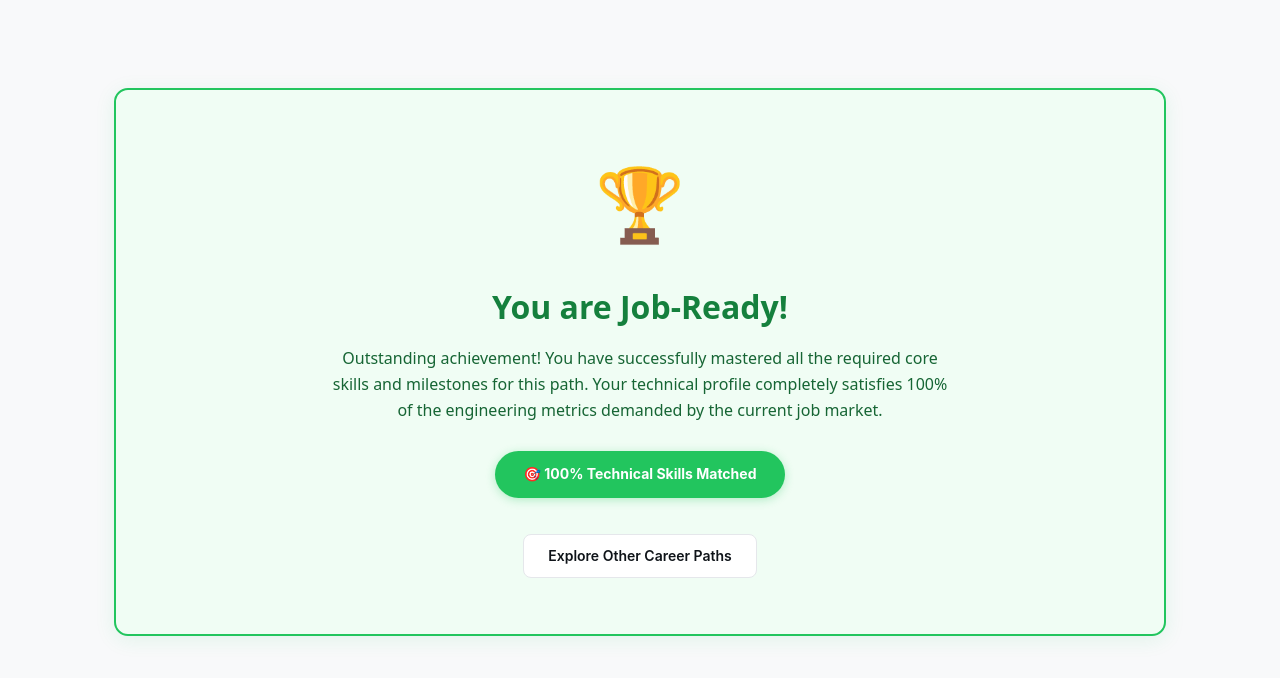
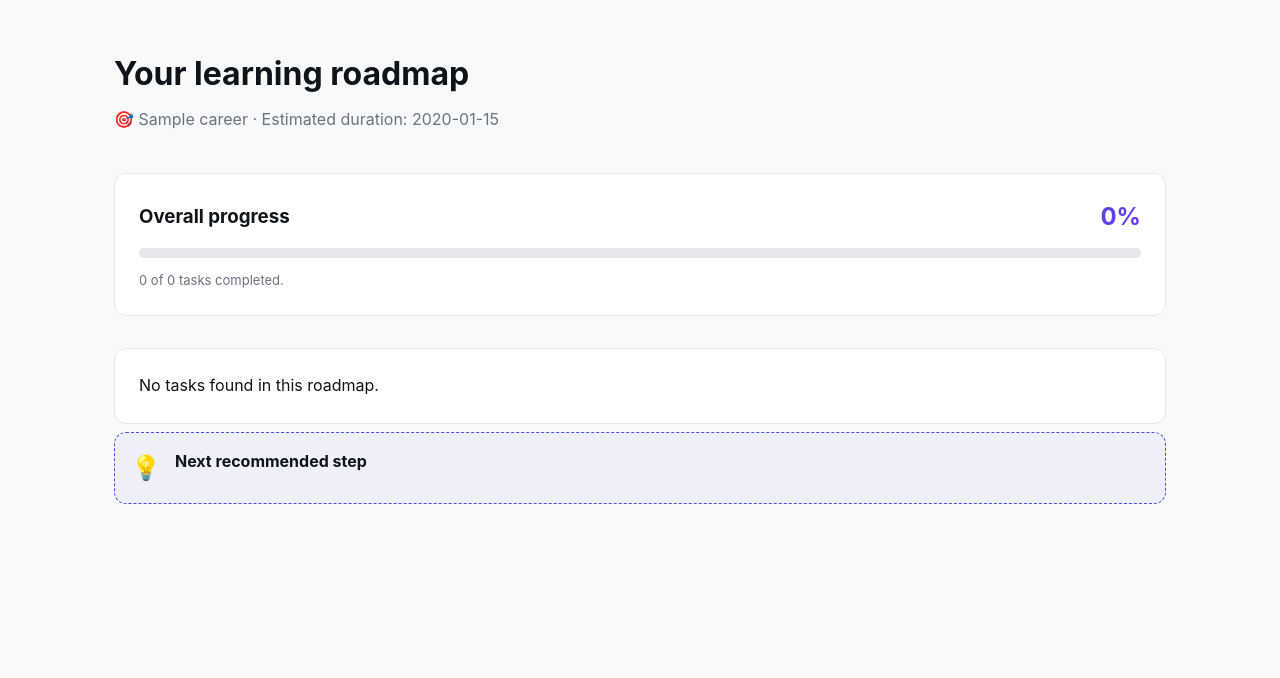
Before and after one commit to RawanMahmoud20/careerpath-ai, a Django app: page /roadmap/ in a window 1280 px wide. Shown: the part 73-751 px from the top of the page. Run offline with Django 5.2, Linux system fonts and the light colour scheme; a user stored in the database is signed in; tables that the repository leaves empty hold one stand-in row (values such as "Sample post").

Commit message:
fix roadmap

```diff
--- a/careerpath_ai/roadmap/templates/roadmap/roadmap.html
+++ b/careerpath_ai/roadmap/templates/roadmap/roadmap.html
@@ -4,8 +4,9 @@
 {% block content %}
 <div class="container">
 
-  <!-- 🎯 Smart Check: If the user is 100% job-ready, display a premium English celebration card -->
-{% if overall == 100 or readiness_score == 100 or total_tasks == 0 or not phases_data and career %}    <div class="card" style="text-align: center; padding: 56px 24px; border: 2px solid #22c55e; background: #f0fdf4; border-radius: 14px; margin-top: 40px; box-shadow: 0 4px 20px rgba(34, 197, 94, 0.1);">
+  <!-- 🎯 الفحص الصارم: لا تظهر التهنئة إلا إذا كانت الجاهزية مكتملة 100% فعلياً بالخطة -->
+ {% if overall == 100 and total_tasks > 0 %}
+    <div class="card" style="text-align: center; padding: 56px 24px; border: 2px solid #22c55e; background: #f0fdf4; border-radius: 14px; margin-top: 40px; box-shadow: 0 4px 20px rgba(34, 197, 94, 0.1);">
         <div style="font-size: 72px; margin-bottom: 20px; animation: pulse 2s infinite;">🏆</div>
         <h1 style="color: #15803d; font-size: 32px; font-weight: 800; margin-bottom: 14px; font-family: system-ui, sans-serif;">
             You are Job-Ready!
@@ -50,32 +51,31 @@
       </p>
     </div>
 
-    <!-- Phases -->
+   <!-- ── قسم الـ Phases (تأكيد مطابقة الـ ID والـ Data-Phase) ── -->
     {% for pd in phases_data %}
-      {% with all_done=pd.completed|add:0 %}
       <div class="phase-card"
-           id="phase-{{ pd.phase.phase_number }}"
-           data-total="{{ pd.total }}"
-           data-completed="{{ pd.completed }}"
+           id="phase-{{ pd.phase_number|default:forloop.counter }}"
+           data-total="{{ pd.tasks|length }}"
+           data-completed="{{ pd.completed|default:0 }}"
            style="margin-bottom: 20px;">
 
-        <!-- Phase Header (clickable to toggle) -->
+        <!-- Phase Header -->
         <div class="phase-header-row" onclick="togglePhase(this)" style="cursor:pointer;">
           <div style="display:flex; align-items:center; gap:14px;">
-            <div class="phase-num-circle {% if pd.completed == pd.total and pd.total > 0 %}phase-done{% endif %}">
-              {% if pd.completed == pd.total and pd.total > 0 %}✓{% else %}{{ pd.phase.phase_number }}{% endif %}
+            <div class="phase-num-circle" id="circle-{{ pd.phase_number|default:forloop.counter }}">
+              {{ pd.phase_number|default:forloop.counter }}
             </div>
             <div>
-              <div style="font-weight:700; font-size:16px;">{{ pd.phase.title }}</div>
-              <div style="font-size:13px; color:var(--text-muted);">{{ pd.phase.description }}</div>
+              <div style="font-weight:700; font-size:16px;">Phase {{ pd.phase_number|default:forloop.counter }}: {{ pd.title }}</div>
+              <div style="font-size:13px; color:var(--text-muted);">{{ pd.description }}</div>
             </div>
           </div>
 
           <div style="display:flex; align-items:center; gap:12px; flex-shrink:0;">
-            <span class="phase-badge badge {% if pd.completed == pd.total and pd.total > 0 %}badge-success{% else %}badge-muted{% endif %}">
-              <span class="phase-done-count">{{ pd.completed }}</span>/{{ pd.total }} done
+            <span class="phase-badge badge badge-muted" id="badge-container-{{ pd.phase_number|default:forloop.counter }}">
+              <span class="phase-done-count" id="done-count-{{ pd.phase_number|default:forloop.counter }}">{{ pd.completed|default:0 }}</span>/{{ pd.tasks|length }} done
             </span>
-            <div class="phase-chevron {% if pd.completed == pd.total and pd.total > 0 %}collapsed{% endif %}">
+            <div class="phase-chevron">
               <svg width="18" height="18" viewBox="0 0 24 24" fill="none" stroke="currentColor" stroke-width="2.5" stroke-linecap="round" stroke-linejoin="round">
                 <polyline points="6 9 12 15 18 9"></polyline>
               </svg>
@@ -84,7 +84,7 @@
         </div>
 
         <!-- Tasks Dropdown -->
-        <div class="tasks-body {% if pd.completed == pd.total and pd.total > 0 %}collapsed{% endif %}">
+        <div class="tasks-body">
           <div class="tasks-inner">
             {% for td in pd.tasks %}
               <div class="task-row {% if td.status == 'completed' %}is-completed{% endif %} {% if forloop.counter|divisibleby:2 %}task-row-alt{% endif %}"
@@ -92,11 +92,10 @@
 
                 <!-- Toggle checkbox -->
                 <button class="task-toggle"
-                        data-task-ref="{{ td.task.task_ref }}"
-                        data-status="{{ td.status }}"
-                        data-phase="{{ pd.phase.phase_number }}"
-                        onclick="cycleStatus(this); event.stopPropagation();"
-                        title="Click to change status">
+                        data-task-ref="{{ td.ref }}"
+                        data-status="{{ td.status|default:'not_started' }}"
+                        data-phase="{{ pd.phase_number|default:forloop.parentloop.counter }}"
+                        onclick="cycleStatus(this); event.stopPropagation();">
                   {% if td.status == 'completed' %}✓
                   {% elif td.status == 'in_progress' %}●
                   {% endif %}
@@ -105,10 +104,10 @@
                 <!-- Task text -->
                 <div style="flex:1; min-width:0;">
                   <div class="task-title-text {% if td.status == 'completed' %}done-text{% endif %}">
-                    {{ td.task.title }}
+                    {{ td.title }}
                   </div>
-                  {% if td.task.description %}
-                    <div style="font-size:12px; color:var(--text-muted); margin-top:3px;">{{ td.task.description }}</div>
+                  {% if td.description %}
+                    <div style="font-size:12px; color:var(--text-muted); margin-top:3px;">{{ td.description }}</div>
                   {% endif %}
                 </div>
 
@@ -125,12 +124,11 @@
         </div>
 
       </div>
-      {% endwith %}
     {% empty %}
       <div class="card"><p>No tasks found in this roadmap.</p></div>
     {% endfor %}
 
-    <!-- AI tip -->
+    <!-- AI Tip -->
     <div style="background:rgba(79,70,229,0.05); border:1px dashed #4F46E5; padding:16px; border-radius:12px; display:flex; gap:14px; align-items:flex-start; margin-top:8px;">
       <div style="font-size:24px;">💡</div>
       <div>
@@ -139,13 +137,12 @@
       </div>
     </div>
   {% endif %}
-  {% endif %} <!-- End of 100% check -->
+  {% endif %}
 </div>
 {% endblock %}
 
 {% block scripts %}
 <style>
-  /* ── Phase card ── */
   .phase-card {
     background: var(--surface);
     border: 1px solid var(--border);
@@ -157,8 +154,6 @@
   .phase-card:hover {
     box-shadow: 0 4px 16px rgba(79,70,229,0.08);
   }
-
-  /* ── Phase header row ── */
   .phase-header-row {
     display: flex;
     justify-content: space-between;
@@ -170,8 +165,6 @@
   .phase-header-row:hover {
     background: rgba(79,70,229,0.03);
   }
-
-  /* ── Phase number circle ── */
   .phase-num-circle {
     width: 34px;
     height: 34px;
@@ -192,8 +185,6 @@
     color: #059669;
     border-color: rgba(16,185,129,0.3);
   }
-
-  /* ── Chevron icon ── */
   .phase-chevron {
     color: var(--text-muted);
     transition: transform 0.3s ease;
@@ -203,8 +194,6 @@
   .phase-chevron.collapsed {
     transform: rotate(-90deg);
   }
-
-  /* ── Tasks body (collapsible) ── */
   .tasks-body {
     display: grid;
     grid-template-rows: 1fr;
@@ -219,13 +208,11 @@
     overflow: hidden;
     padding: 0;
   }
-
-  /* ── Task rows ── */
   .task-row {
     display: flex;
     align-items: center;
     gap: 14px;
-    padding: 13px 20px 13px 20px;
+    padding: 13px 20px;
     border-bottom: 1px solid rgba(0,0,0,0.05);
     transition: background 0.2s;
   }
@@ -235,14 +222,9 @@
   .task-row-alt {
     background: rgba(79,70,229,0.025);
   }
-  .task-row:not(.task-row-alt) {
-    background: transparent;
-  }
   .task-row:hover {
     background: rgba(79,70,229,0.05) !important;
   }
-
-  /* ── Task toggle button ── */
   .task-toggle {
     cursor: pointer;
     width: 22px;
@@ -277,8 +259,6 @@
   .task-toggle.clicking {
     transform: scale(0.82);
   }
-
-  /* ── Task title text ── */
   .task-title-text {
     font-weight: 500;
     font-size: 14px;
@@ -288,8 +268,6 @@
     text-decoration: line-through;
     color: var(--text-muted);
   }
-
-  /* ── Completed row dim ── */
   .task-row.is-completed .task-title-text {
     text-decoration: line-through;
     color: var(--text-muted);
--- a/careerpath_ai/roadmap/urls.py
+++ b/careerpath_ai/roadmap/urls.py
@@ -4,7 +4,6 @@ from . import views
 app_name = 'roadmap'
 
 urlpatterns = [
-    path('', views.roadmap, name='home'),
-
+path('', views.view_roadmap, name='home'),
     path('update-progress/', views.update_task_progress, name='update_progress'),
 ]
--- a/careerpath_ai/roadmap/views.py
+++ b/careerpath_ai/roadmap/views.py
@@ -11,84 +11,74 @@ from skills.models import Skill, UserSkill
 
 
 @login_required
-def roadmap(request):
+def view_roadmap(request):
     user = request.user
 
-    try:
-        user_roadmap = UserRoadmap.objects.select_related('career').get(user=user)
-    except UserRoadmap.DoesNotExist:
-        context = {
-            'career':          None,
-            'overall':         0,
-            'completed_tasks': 0,
-            'total_tasks':     0,
-            'phases_data':     [],
-            'next_step':       "Choose a career goal to generate your personalised roadmap!",
-        }
-        return render(request, 'roadmap/roadmap.html', context)
+    # 1. جلب الكارير النشط
+    profile = getattr(user, 'user_profile', None) or getattr(user, 'profile', None)
+    career = getattr(profile, 'target_career', None) if profile else None
 
-    # Parse the stored JSON
-    try:
-        ai_roadmap = json.loads(user_roadmap.roadmap_json)
-    except (json.JSONDecodeError, TypeError):
-        ai_roadmap = {'phases': []}
-
-    # Load progress for this user
-    progress_map = {
-        p.task_ref: p.status
-        for p in UserTaskProgress.objects.filter(user=user)
-    }
+    if not career:
+        # fallback
+        roadmap = UserRoadmap.objects.filter(user=user).first()
+        career = roadmap.career if roadmap else None
+    else:
+        roadmap = UserRoadmap.objects.filter(user=user, career=career).first()
 
     phases_data = []
-    for phase in ai_roadmap.get('phases', []):
-        tasks = phase.get('tasks', [])
-        total = len(tasks)
-        phase_title_slug = phase.get('title', 'phase').lower().replace(' ', '-')
+    total_tasks = 0
+    completed_tasks = 0
+    overall = 0
 
-        formatted_tasks = []
-        for idx, t in enumerate(tasks):
-            task_ref = t.get('ref') or f"{phase_title_slug}-{idx + 1}"
-            formatted_tasks.append({
-                'task': {
-                    'task_ref':    task_ref,
-                    'title':       t.get('title', f'Task {idx + 1}'),
-                    'description': t.get('description', ''),
-                },
-                'status': progress_map.get(task_ref, 'not_started'),
-            })
+    if roadmap and roadmap.roadmap_json:
+        try:
+            # تحليل الـ JSON القادم من جميناي
+            data = json.loads(roadmap.roadmap_json)
+            phases_data = data.get('phases', [])
 
-        completed = sum(1 for t in formatted_tasks if t['status'] == 'completed')
-        pct = int((completed / total) * 100) if total > 0 else 0
+            # 🎯 جلب كافة المهارات التي أكملها المستخدم مسبقاً من قاعدة البيانات دفعة واحدة لتسريع الأداء
+            user_progress_dict = {
+                progress.task_ref: progress.status
+                for progress in UserTaskProgress.objects.filter(user=user)
+            }
 
-        phases_data.append({
-            'phase': {
-                'phase_number': len(phases_data) + 1,
-                'title':        phase.get('title', ''),
-                'description':  phase.get('description', ''),
-            },
-            'tasks':     formatted_tasks,
-            'completed': completed,
-            'total':     total,
-            'pct':       pct,
-        })
+            # قراءة وربط الحالات الحقيقية من الداتابيز بالـ JSON المعروض
+            for phase in phases_data:
+                tasks = phase.get('tasks', [])
+                total_tasks += len(tasks)
 
-    all_tasks = sum(p['total'] for p in phases_data)
-    all_done  = sum(p['completed'] for p in phases_data)
-    overall   = int((all_done / all_tasks) * 100) if all_tasks > 0 else 0
+                phase_completed = 0
+                for t in tasks:
+                    ref_key = t.get('ref', '')
+                    # 🎯 دمج الحالة المخزنة بالـ DB بداخل أوبجكت الـ JSON الحالي
+                    db_status = user_progress_dict.get(ref_key, 'not_started')
+                    t['status'] = db_status
 
-    career = user_roadmap.career
+                    if db_status == 'completed':
+                        completed_tasks += 1
+                        phase_completed += 1
+
+                # إرسال العداد الفعلي للمرحلة الحالية ليفهمه الـ Template والـ JS
+                phase['completed'] = phase_completed
+                phase['total'] = len(tasks)
+
+            if total_tasks > 0:
+                overall = int((completed_tasks / total_tasks) * 100)
+        except Exception as e:
+            print(f"❌ Error parsing JSON in roadmap view: {e}")
+
     context = {
-        'career':          career,
-        'overall':         overall,
-        'completed_tasks': all_done,
-        'total_tasks':     all_tasks,
-        'phases_data':     phases_data,
-        'next_step':       (
-            f"Continue your journey to become a {career.title}. "
-            "Complete each phase task by task!"
-        ),
+        'career': career,
+        'roadmap': roadmap,
+        'phases_data': phases_data,
+        'total_tasks': total_tasks,
+        'completed_tasks': completed_tasks,
+        'overall': overall,
+        'readiness_score': roadmap.readiness_score if roadmap else 0,
     }
     return render(request, 'roadmap/roadmap.html', context)
+
+
 @login_required
 @require_POST
 def update_task_progress(request):
@@ -104,7 +94,7 @@ def update_task_progress(request):
     if not task_ref or not status:
         return JsonResponse({'ok': False, 'error': 'Missing data'}, status=400)
 
-    # 1. تحديث أو إنشاء حالة المهمة الحالية
+    # 1. تحديث أو إنشاء حالة المهمة الحالية في جدول التقدم
     UserTaskProgress.objects.update_or_create(
         user=user,
         task_ref=task_ref,
@@ -118,49 +108,50 @@ def update_task_progress(request):
             skill_prefix = task_ref.split('-')[0]
             print(f"🔍 Skill Prefix Extracted: '{skill_prefix}'")
 
-            user_roadmap = UserRoadmap.objects.get(user=user)
-            ai_roadmap = json.loads(user_roadmap.roadmap_json)
+            user_roadmap = UserRoadmap.objects.filter(user=user).first()
+            if user_roadmap and user_roadmap.roadmap_json:
+                ai_roadmap = json.loads(user_roadmap.roadmap_json)
 
-            # أ) حساب عدد المهام الكلية في الـ JSON التي تبدأ بنفس اسم المهارة
-            total_skill_tasks = 0
-            for phase in ai_roadmap.get('phases', []):
-                for task in phase.get('tasks', []):
-                    ref = task.get('ref', '')
-                    if ref.lower().startswith(f"{skill_prefix.lower()}-"):
-                        total_skill_tasks += 1
+                # أ) حساب عدد المهام الكلية في الـ JSON التي تبدأ بنفس اسم المهارة
+                total_skill_tasks = 0
+                for phase in ai_roadmap.get('phases', []):
+                    for task in phase.get('tasks', []):
+                        ref = task.get('ref', '')
+                        if ref.lower().startswith(f"{skill_prefix.lower()}-"):
+                            total_skill_tasks += 1
 
-            print(f"📊 [Total Tasks in JSON] for '{skill_prefix}': {total_skill_tasks}")
+                print(f"📊 [Total Tasks in JSON] for '{skill_prefix}': {total_skill_tasks}")
 
-            # b) حساب عدد المهام التي أكملها المستخدم بالفعل في قاعدة البيانات وتخص المهارة
-            completed_skill_tasks = UserTaskProgress.objects.filter(
-                user=user,
-                task_ref__istartswith=f"{skill_prefix}-",
-                status='completed'
-            ).count()
+                # b) حساب عدد المهام التي أكملها المستخدم بالفعل في قاعدة البيانات وتخص المهارة
+                completed_skill_tasks = UserTaskProgress.objects.filter(
+                    user=user,
+                    task_ref__istartswith=f"{skill_prefix}-",
+                    status='completed'
+                ).count()
 
-            print(f"✅ [Completed Tasks in DB] for '{skill_prefix}': {completed_skill_tasks}")
+                print(f"✅ [Completed Tasks in DB] for '{skill_prefix}': {completed_skill_tasks}")
 
-            # ج) إذا تساوى العددين، المهارة اكتملت بالكامل!
-            if total_skill_tasks > 0 and completed_skill_tasks == total_skill_tasks:
-                print(f"🎉 All tasks for '{skill_prefix}' are done! Upgrading skill...")
+                # ج) إذا تساوى العددين، المهارة اكتملت بالكامل!
+                if total_skill_tasks > 0 and completed_skill_tasks == total_skill_tasks:
+                    print(f"🎉 All tasks for '{skill_prefix}' are done! Upgrading skill...")
 
-                # البحث عن المهارة الأصلية في السيستم
-                skill_obj = Skill.objects.filter(name__icontains=skill_prefix).first()
-                print(f"🎯 Found Skill Object: {skill_obj}")
+                    # البحث عن المهارة الأصلية في السيستم
+                    skill_obj = Skill.objects.filter(name__icontains=skill_prefix).first()
+                    print(f"🎯 Found Skill Object: {skill_obj}")
 
-                if skill_obj:
-                    # تحديث الـ SkillGap الجديد باستخدام الـ ForeignKey
-                    SkillGap.objects.filter(roadmap=user_roadmap, skill=skill_obj).update(is_mastered=True)
+                    if skill_obj:
+                        # تحديث الـ SkillGap الجديد باستخدام الـ ForeignKey
+                        SkillGap.objects.filter(roadmap=user_roadmap, skill=skill_obj).update(is_mastered=True)
 
-                    # 🎯 التعديل الجوهري: تحديث المستوى إلى advanced بشكل إجباري ومضمون
-                    user_skill, created = UserSkill.objects.update_or_create(
-                        user=user,
-                        skill=skill_obj,
-                        defaults={'level': 'advanced'}
-                    )
-                    print(f"🔥 SUCCESS: '{skill_obj.name}' updated to ADVANCED! (Created row: {created})")
-            else:
-                print(f"⏳ Progress: {completed_skill_tasks}/{total_skill_tasks} tasks done for '{skill_prefix}'. Not advanced yet.")
+                        # تحديث المستوى إلى advanced بشكل إجباري ومضمون
+                        user_skill, created = UserSkill.objects.update_or_create(
+                            user=user,
+                            skill=skill_obj,
+                            defaults={'level': 'advanced'}
+                        )
+                        print(f"🔥 SUCCESS: '{skill_obj.name}' updated to ADVANCED! (Created row: {created})")
+                else:
+                    print(f"⏳ Progress: {completed_skill_tasks}/{total_skill_tasks} tasks done for '{skill_prefix}'. Not advanced yet.")
 
         except Exception as e:
             print(f"💥 Error in calculation: {e}")
```
Also changed, not shown: careerpath_ai/analysis/roadmap_generator.py (+4 -10 lines), careerpath_ai/analysis/templates/analysis/skill_gap.html (+22 -19 lines), careerpath_ai/analysis/views.py (+120 -57 lines), careerpath_ai/dashboard/views.py (+13 -6 lines), careerpath_ai/skills/admin.py (+12 -4 lines), careerpath_ai/skills/views.py (+19 -0 lines).
